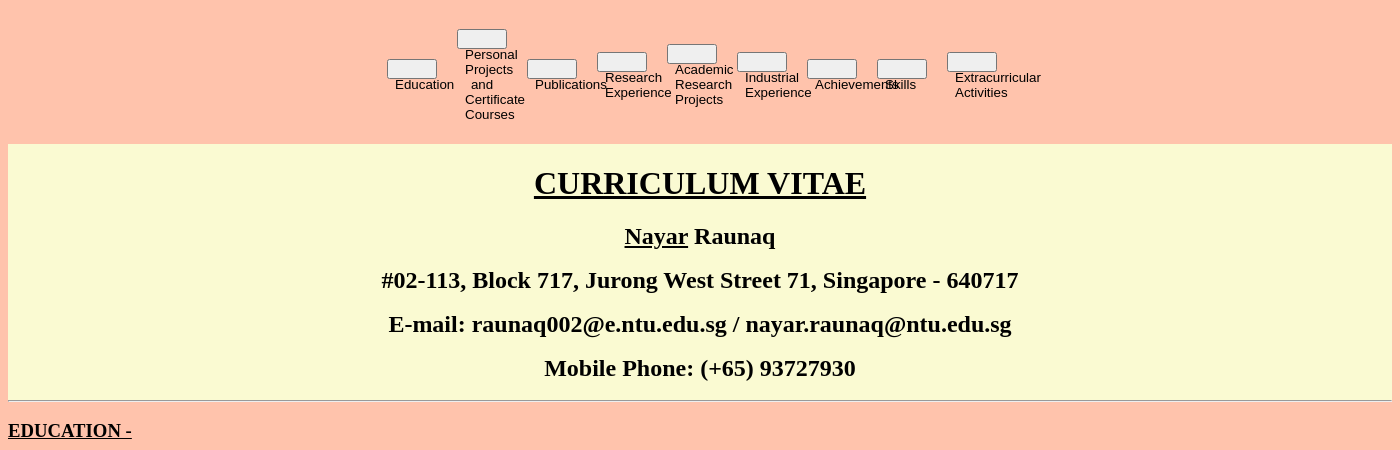
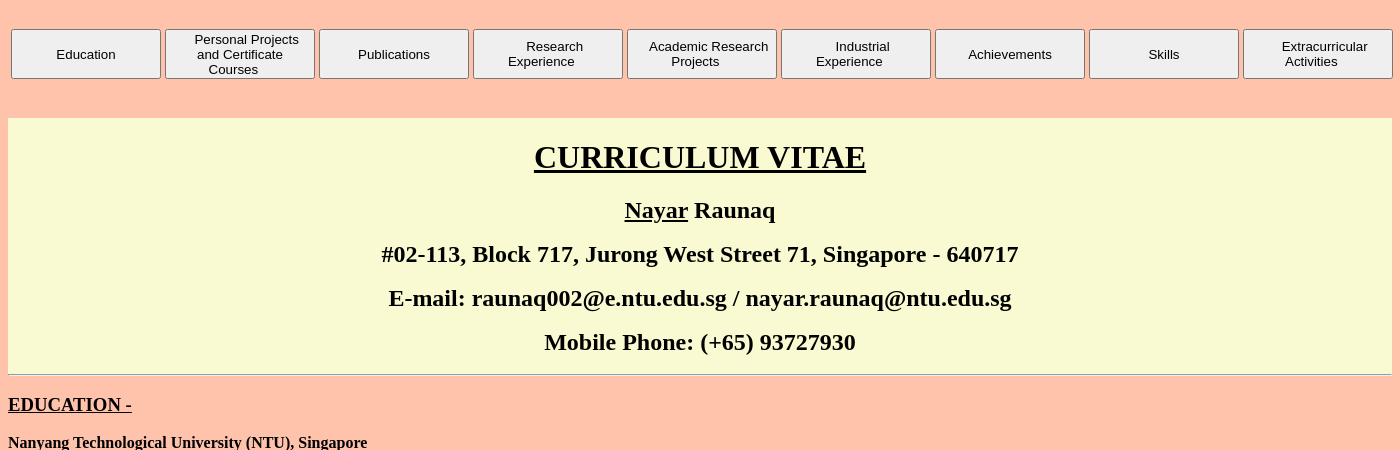
Before and after one commit to raunaqnayar/resume, a Flask app: page / in a window 1400 px wide. Shown: the top 450 px of the page. Run offline with Flask 2, Linux system fonts and the light colour scheme.

Commit message:
button size for mobile (try 2)

```diff
--- a/static/style.css
+++ b/static/style.css
@@ -37,8 +37,8 @@
     }
 
 button{
-    width: 50px;
-    height: 20px;
+    width: 150px;
+    height: 50px;
     }
 
 /* For Laptops */
```
